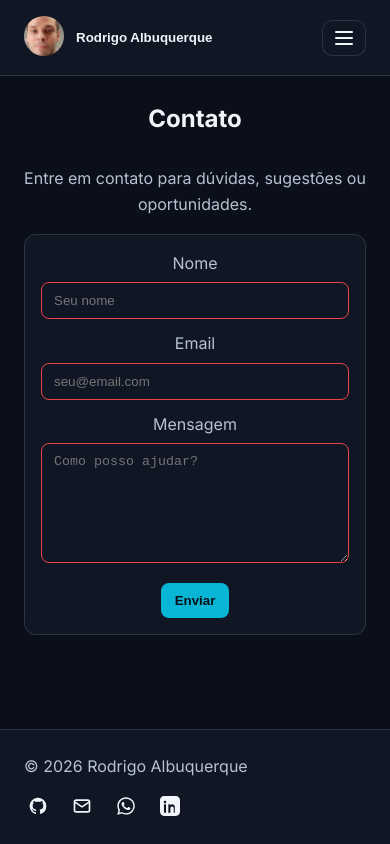
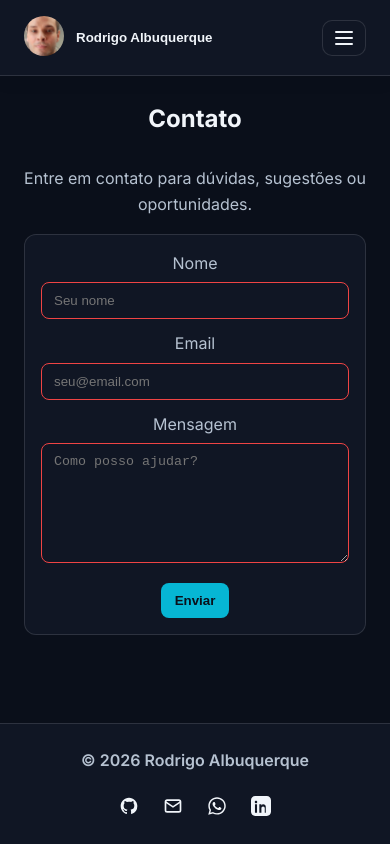
Before and after one commit to rodrigoalbuq/Portifolio, a React (Vite) app: page /contato in a window 390 px wide. Built offline with nearby package versions, Linux system fonts and the light colour scheme.

Commit message:
fix: footer layout only on mobile

```diff
--- a/src/components/Footer.jsx
+++ b/src/components/Footer.jsx
@@ -20,11 +20,24 @@ const Container = styled.div`
   justify-content: space-between;
   flex-wrap: wrap;
   gap: 12px;
+  @media (max-width: 600px) {
+    flex-direction: column;
+    align-items: center;
+    justify-content: center;
+    gap: 0;
+  }
 `
 
 const Links = styled.div`
   display: flex;
   gap: 16px;
+  @media (max-width: 600px) {
+    margin-top: 18px;
+    display: flex;
+    flex-direction: row;
+    justify-content: center;
+    width: 100%;
+  }
 `
 
 const IconLink = styled.a`
@@ -53,12 +66,11 @@ export default function Footer() {
   return (
     <Wrapper>
       <Container>
-        {/* Copyright dinâmico */}
-        <span>
+        {/* Desktop: nome e ano à esquerda, ícones à direita */}
+        <span className="footer-copy">
           © {new Date().getFullYear()} {t.name}
         </span>
-        {/* Links sociais e de contato */}
-        <Links>
+        <Links className="footer-links">
           {/* GitHub */}
           <IconLink
             href="https://github.com/rodrigoalbuq"
@@ -113,6 +125,25 @@ export default function Footer() {
           </IconLink>
         </Links>
       </Container>
+      {/* Mobile: nome e ano centralizados, ícones abaixo */}
+      <style>{`
+        @media (max-width: 600px) {
+          .footer-copy {
+            width: 100%;
+            text-align: center;
+            font-weight: 600;
+            font-size: 1rem;
+            margin-bottom: 0;
+          }
+          .footer-links {
+            margin-top: 18px;
+            display: flex;
+            flex-direction: row;
+            justify-content: center;
+            width: 100%;
+          }
+        }
+      `}</style>
     </Wrapper>
   )
 }
```
